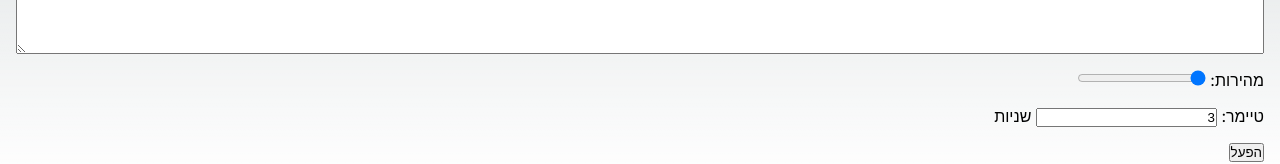
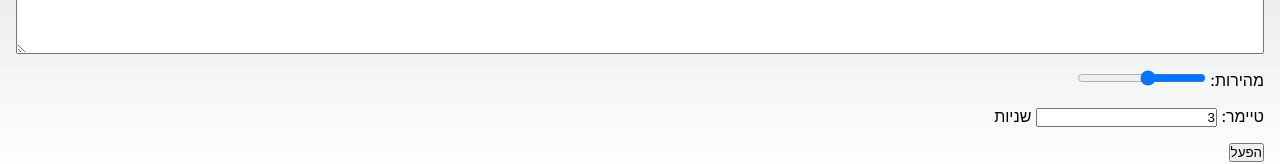
Before and after one commit to iddan/teleprompter, a Next.js app: page / in a window 1280 px wide. Shown: the part 207-371 px from the top of the page. Built offline with nearby package versions, Linux system fonts and the light colour scheme.

Commit message:
Fix speed

```diff
--- a/src/app/page.tsx
+++ b/src/app/page.tsx
@@ -40,7 +40,7 @@ export default function Home() {
           min="1"
           max="10"
           step={1}
-          defaultValue={searchParams.get("speed") || 1}
+          defaultValue={searchParams.get("speed") || 5}
         />
       </label>
       <label>
--- a/src/app/prompter/page.tsx
+++ b/src/app/prompter/page.tsx
@@ -25,7 +25,7 @@ export default function Prompter() {
   }, [interval]);
 
   const play = useCallback(() => {
-    const delay = 300 * speed;
+    const delay = 1500 / speed;
 
     const contentSection = contentSectionRef.current;
 
```
